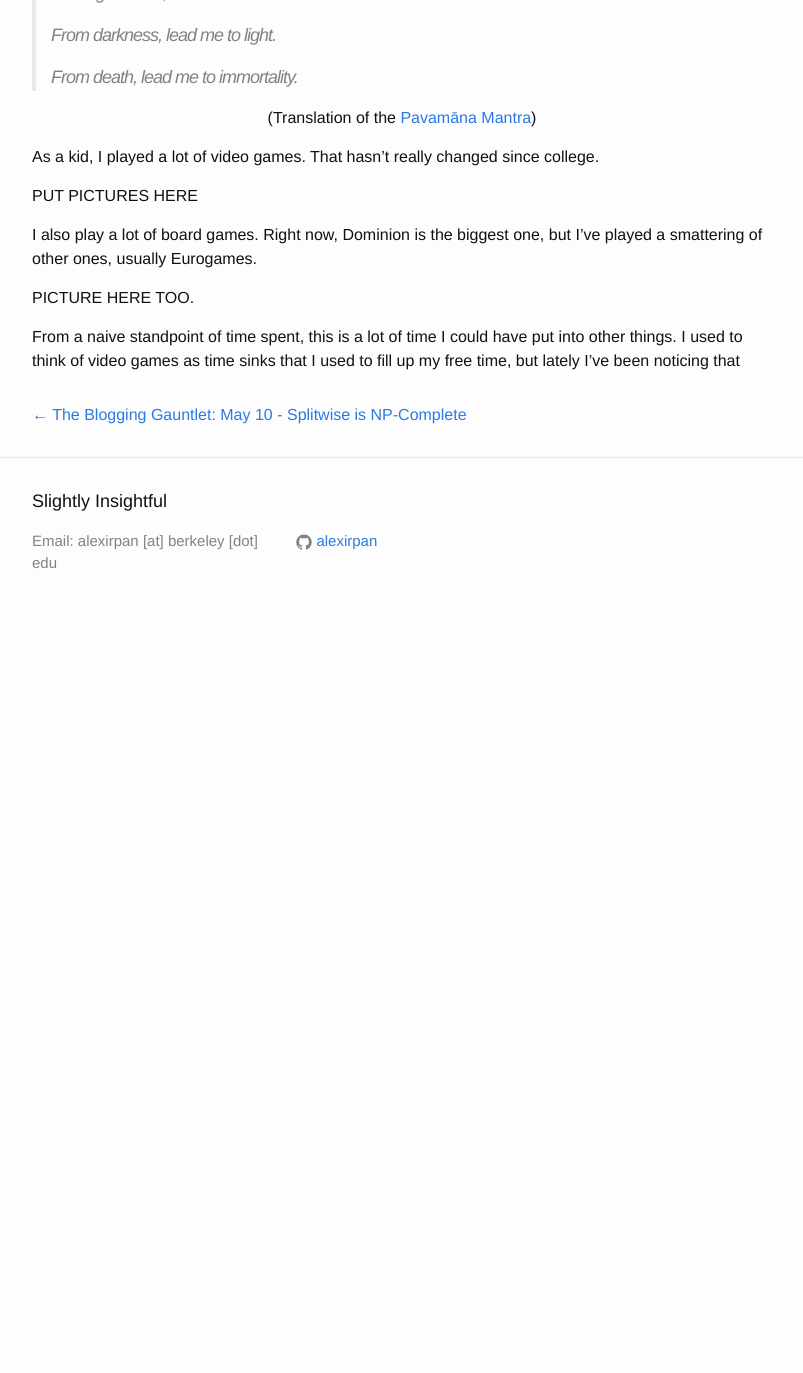
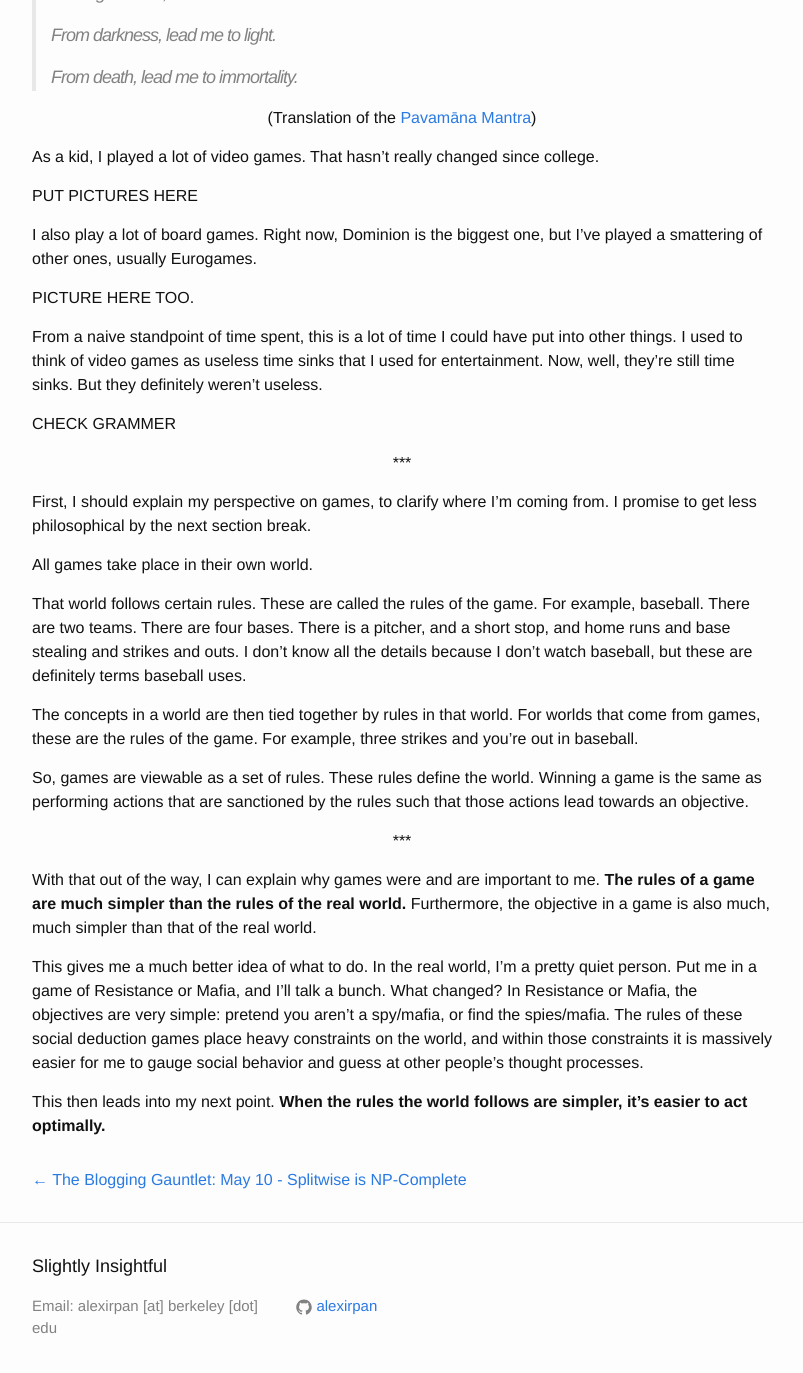
Before and after one commit to alexirpan/alexirpan.github.io, a Jekyll site: the page built from _posts/may2016/2016-05-11-may-11.markdown, in a window 1280 px wide and 1400 px high, scrolled down 348 px. Shown: the top 1373 px of the window, without its empty margins (238-1041 px from the left). Built offline with Jekyll 4.4.1, drawn with Linux system fonts in a browser that asks for light colours; before the commit the page ends 983 px from its top, so only the background shows below that.

Commit message:
Work so far

```diff
--- a/_posts/may2016/2016-05-11-may-11.markdown
+++ b/_posts/may2016/2016-05-11-may-11.markdown
@@ -26,5 +26,49 @@
 PICTURE HERE TOO.
 
 From a naive standpoint of time spent, this is a lot of time I could have put
-into other things. I used to think of video games as time sinks that I used to
-fill up my free time, but lately I've been noticing that
+into other things. I used to think of video games as useless time sinks
+that I used for entertainment. Now, well, they're still time sinks. But they
+definitely weren't useless.
+
+CHECK GRAMMER
+
+\*\*\*
+{: .centered }
+
+First, I should explain my perspective on games, to clarify where I'm coming
+from. I promise to get less philosophical by the next section break.
+
+All games take place in their own world.
+
+That world follows certain rules. These are called the rules of the game.
+For example, baseball. There are two teams. There are four bases. There is
+a pitcher, and a short stop, and home runs and base stealing
+and strikes and outs. I don't know all the details because I don't watch
+baseball, but these are definitely terms baseball uses.
+
+The concepts in a world are then tied together by rules in that world.
+For worlds that come from games, these are the rules of the game.
+For example, three strikes and you're out in baseball.
+
+So, games are viewable as a set of rules. These rules define the world.
+Winning a game is the same as performing actions that are sanctioned by
+the rules such that those actions lead towards an objective.
+
+\*\*\*
+{: .centered }
+
+With that out of the way, I can explain why games were and are important
+to me. **The rules of a game are much simpler than the rules of the real world.**
+Furthermore, the objective in a game is also much, much simpler than that of
+the real world.
+
+This gives me a much better idea of what to do. In the real world, I'm a pretty
+quiet person. Put me in a game of Resistance or Mafia, and I'll talk a bunch.
+What changed? In Resistance or Mafia, the objectives are very simple: pretend
+you aren't a spy/mafia, or find the spies/mafia. The rules of these social
+deduction games place heavy constraints on the world, and within those constraints
+it is massively easier for me to gauge social behavior and guess at other people's
+thought processes.
+
+This then leads into my next point. **When the rules the world follows are simpler,
+it's easier to act optimally.**
```
